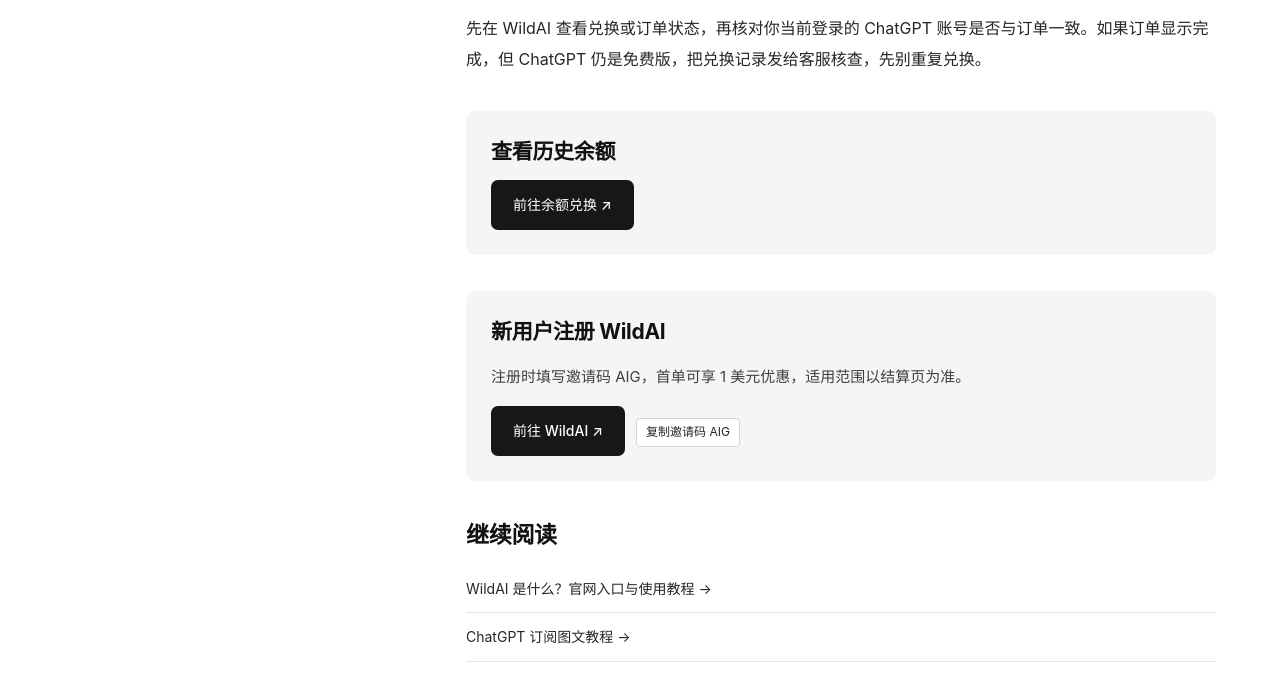
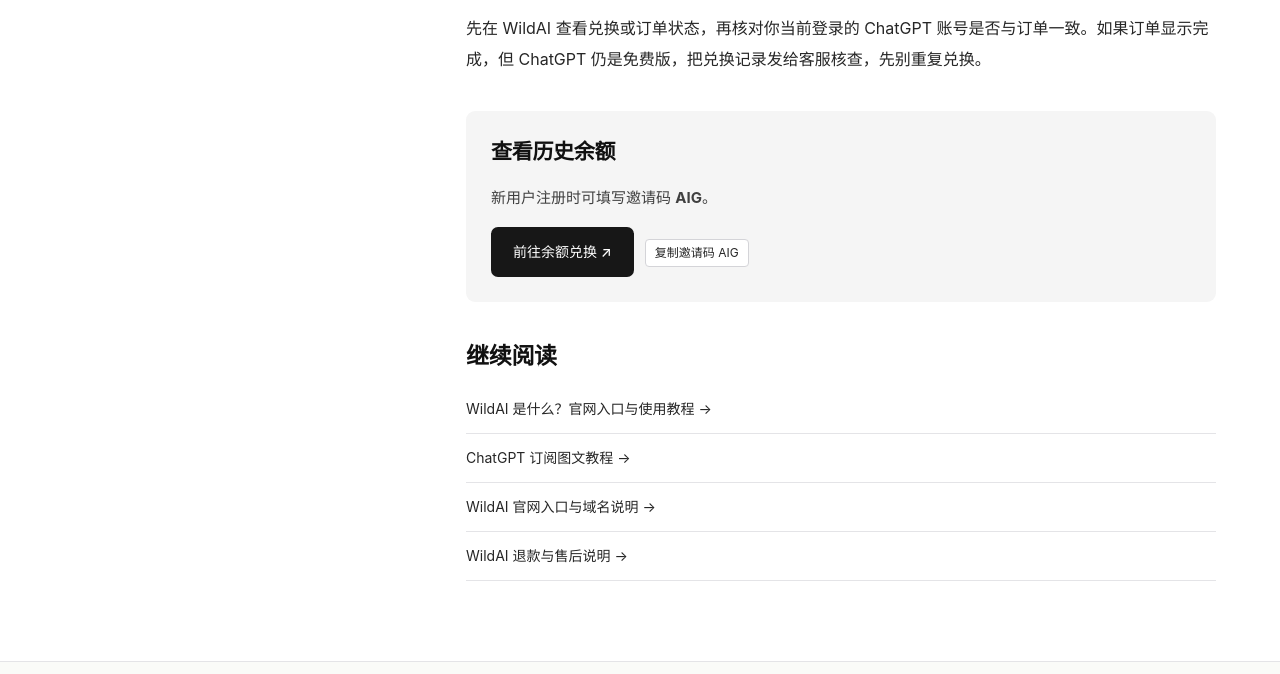
Before and after one commit to bewildAI/wildai-help, a plain HTML site: page guides/wildcard-balance-redeem/index.html in a window 1280 px wide. Shown: the part 2054-2728 px from the top of the page. Drawn offline with Linux system fonts and the light colour scheme.

Commit message:
Consolidate balance redemption and invite code

```diff
--- a/guides/wildcard-balance-redeem/index.html
+++ b/guides/wildcard-balance-redeem/index.html
@@ -32,7 +32,6 @@ if (location.hostname === 'wildai.help' || location.hostname === 'www.wildai.hel
 <h2 id="section-3">兑换后 ChatGPT 还是免费版怎么办？</h2>
 <p>先在 WildAI 查看兑换或订单状态，再核对你当前登录的 ChatGPT 账号是否与订单一致。如果订单显示完成，但 ChatGPT 仍是免费版，把兑换记录发给客服核查，先别重复兑换。</p>
 </div>
-<div class="article-cta"><h2>查看历史余额</h2><a class="button" href="https://bewild.ai/redeem?utm_source=wildai_help&utm_medium=referral&utm_content=wildcard-balance-redeem">前往余额兑换 ↗</a></div>
-<div class="article-cta"><h2>新用户注册 WildAI</h2><p>注册时填写邀请码 AIG，首单可享 1 美元优惠，适用范围以结算页为准。</p><a class="button" href="https://bewild.ai/?code=AIG&amp;utm_source=wildai_help&amp;utm_medium=referral&amp;utm_content=wildcard-balance-redeem" rel="sponsored noopener" target="_blank">前往 WildAI ↗</a> <button class="copy-code" data-copy="AIG">复制邀请码 AIG</button></div>
+<div class="article-cta"><h2>查看历史余额</h2><p>新用户注册时可填写邀请码 <strong>AIG</strong>。</p><a class="button" href="https://bewild.ai/redeem?code=AIG&amp;utm_source=wildai_help&utm_medium=referral&utm_content=wildcard-balance-redeem">前往余额兑换 ↗</a> <button class="copy-code" data-copy="AIG">复制邀请码 AIG</button></div>
 <div class="related"><h2>继续阅读</h2><a href="/guides/what-is-wildai/">WildAI 是什么？官网入口与使用教程 →</a><a href="/guides/chatgpt-subscription/">ChatGPT 订阅图文教程 →</a><a href="/guides/wildai-official-site/">WildAI 官网入口与域名说明 →</a><a href="/guides/wildai-refund/">WildAI 退款与售后说明 →</a></div>
 </article></main><footer><div class="wrap footer-top"><a class="brand" href="/"><img alt="WildAI" class="official-logo" fetchpriority="high" height="30" src="/assets/optimized/wildai-logo.3e92c2f512a7.svg" width="131"/><span class="brand-sub">帮助中心</span></a><p>让每一次订阅，都更清楚一点。</p><a href="/about/">内容说明与推荐披露 ↗</a></div><div class="wrap footer-bottom"><span>© 2026 WildAI 帮助中心</span><span>非 OpenAI / Anthropic 官方网站 · 推荐邀请码 AIG</span></div></footer></body></html>
```
